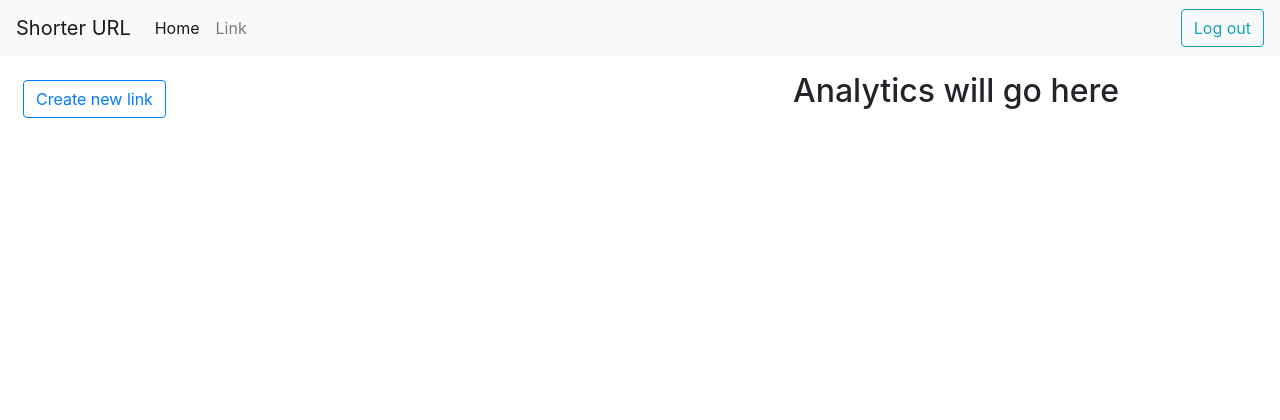
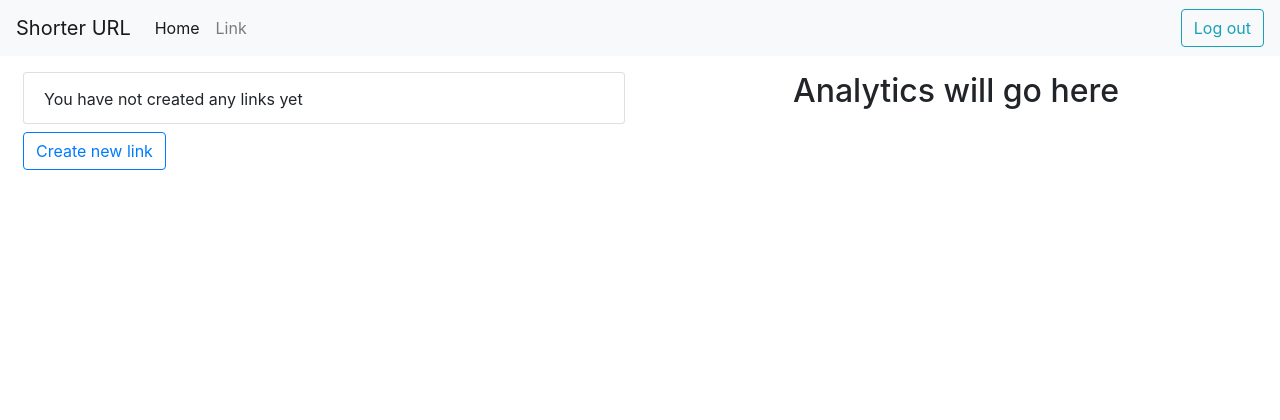
Before and after one commit to ohowe1/UrlShortener, a Django app: page /dashboard/ in a window 1280 px wide. Shown: the top 420 px of the page. Run offline with Django 3.2, Linux system fonts and the light colour scheme; the visitor is signed in with stand-in values (Sample User, id 1); data that the repository does not hold is empty; some libraries are stand-ins or nearby versions.

Commit message:
Added message when there are no links

```diff
--- a/src/dashboard/templates/dashindex.html
+++ b/src/dashboard/templates/dashindex.html
@@ -1,4 +1,5 @@
-{% extends 'dashbase.html' %} {% block content %}
+{% extends 'dashbase.html' %}
+{% block content %}
 <div class="text-center container-fluid mx-0 mt-3">
     <div class="row">
         <div class="col-6">
@@ -14,6 +15,12 @@
                         </a>
                     </p>
                 </li>
+                {% empty %}
+                <li class="list-group-item text-left">
+                    <p class="align-middle d-inline m-0">
+                        You have not created any links yet
+                    </p>
+                </li>
                 {% endfor %}
             </ul>
             <a href="{% url 'createurl' %}" class="btn btn-outline-primary mt-2 float-left">Create new link</a>
```
